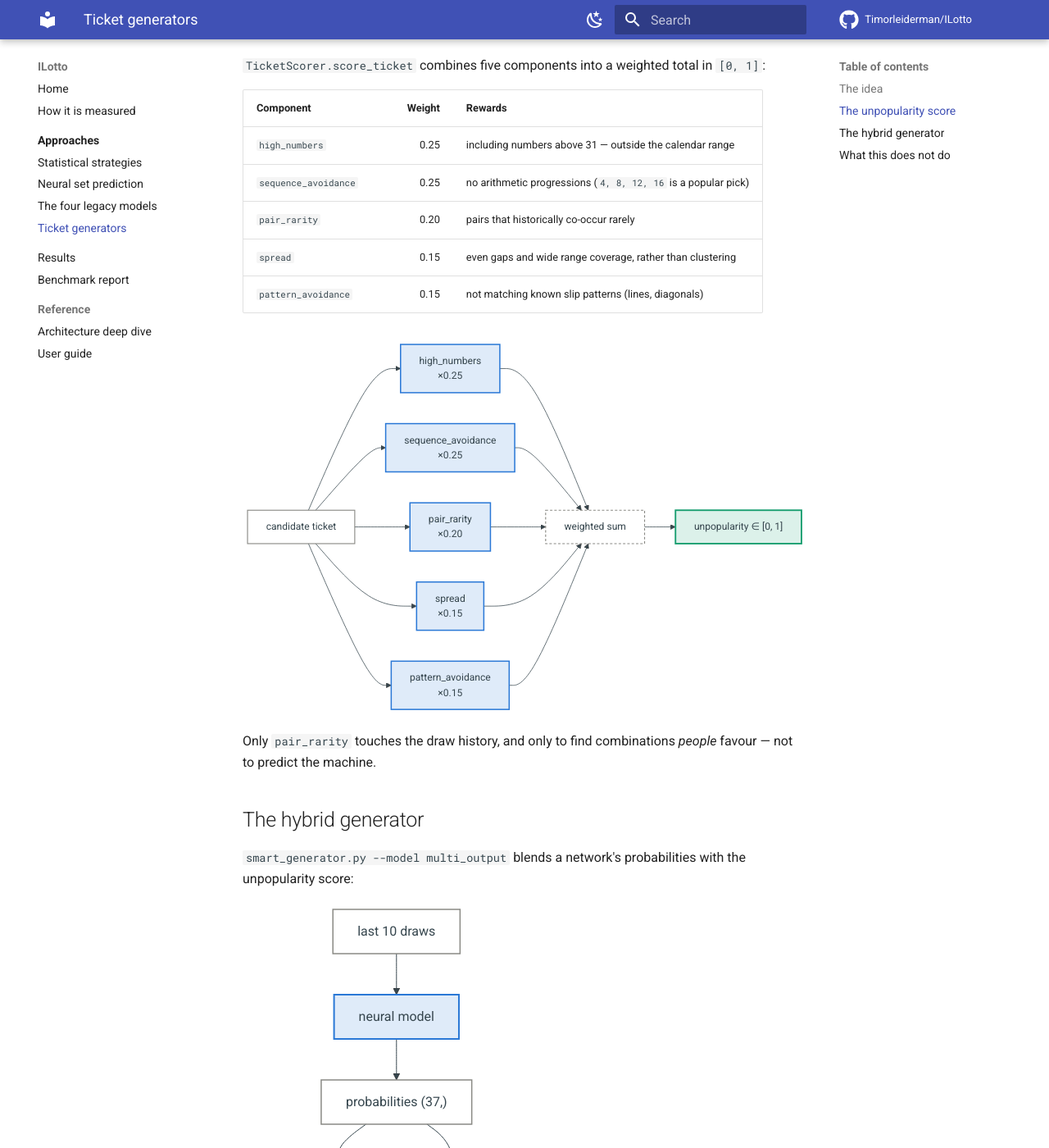
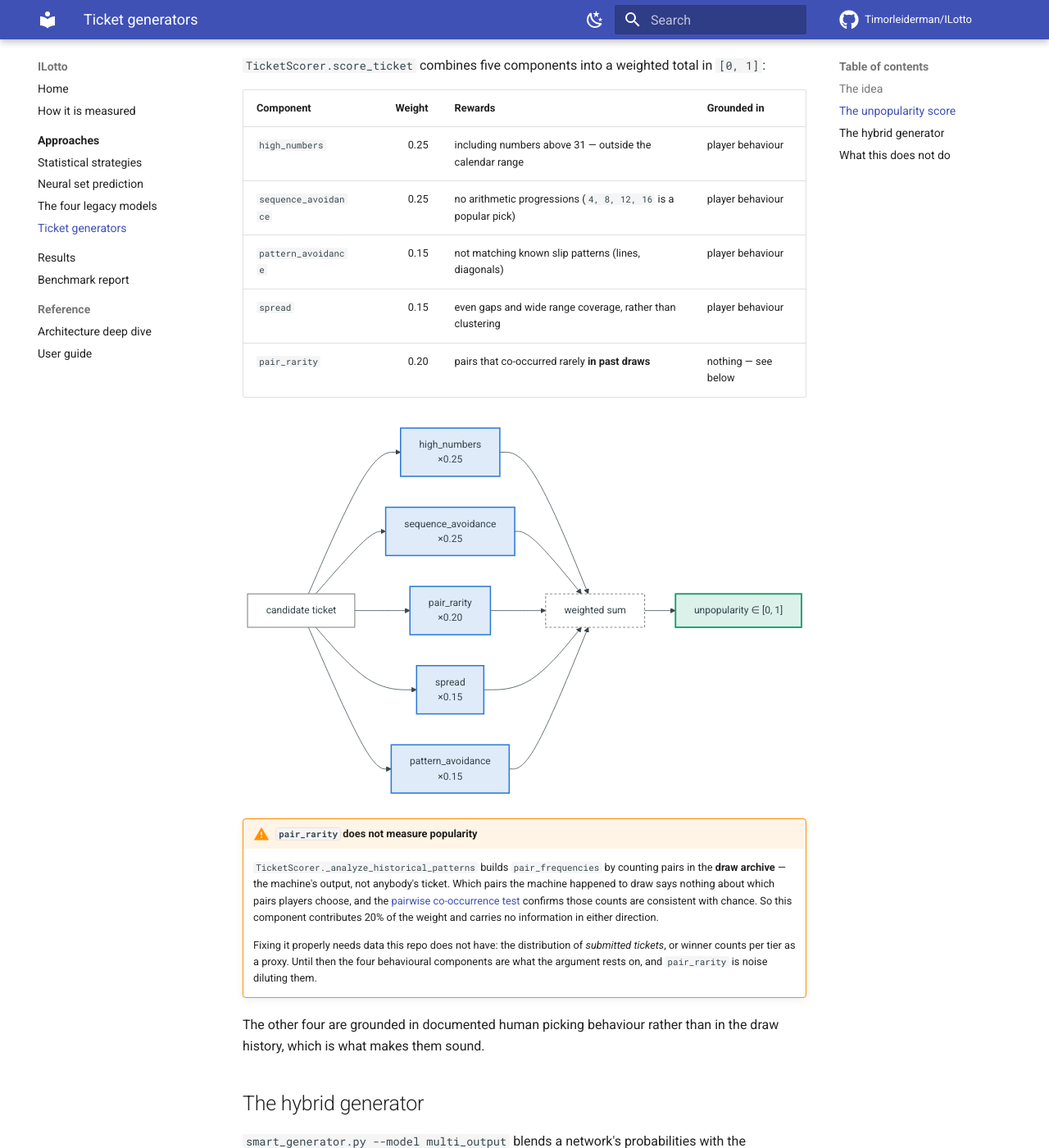
Before and after one commit to Timorleiderman/ILotto, an MkDocs documentation site: the page built from docs/approaches/ticket-generators.md, in a window 1280 px wide and 1400 px high, scrolled down 1407 px. Shown: the whole window at 82% size. Built offline with MkDocs 1.6.1 and Material for MkDocs 9.7.7, drawn with Linux system fonts in a browser that asks for light colours; comment, search, counter and statistics services are not loaded; some of the changed text lies outside the part shown.

Commit message:
docs: add CLAUDE.md and address review
CLAUDE.md covers the two things that are not discoverable from any single
file: the repo carries two parallel stacks that share only input/, and the
data invariants that make the benchmark valid are the fixes for specific
past bugs. It also records the ilotto.py shadowing hazard, the two CSV
writers with incompatible semantics, and the Mermaid constraints.

The documented commands use .venv/bin/python directly, because uv run and
uv sync both fail on macOS: pyproject pins tensorflow[and-cuda], which has
no macOS wheel, so anything that syncs first dies on nvidia-cublas-cu12.
CI equivalents are listed separately.

Review fixes:

- The Pages deploy was gated on push paths matching only bench/, scripts/
  and the workflow itself, so merging a docs change would not have
  republished the site until the next scheduled run. Added docs/,
  mkdocs.yml, and the two root files pulled in via snippets.

- README still said `open docs/index.html`, which this branch removes.

- The ticket-generators page claimed --model-weight 0 is a pure-smart
  strategy with the best expected value. It is not: the weight only drops
  model_score from the ranking, while every candidate is still sampled
  from the model's distribution. Corrected, and the genuine pure-smart
  invocation is named.

- The same page claimed pair_rarity finds combinations players favour. It
  counts pairs in the draw archive, which is the machine's output and says
  nothing about player choice — and the pairwise co-occurrence test shows
  those counts are consistent with chance. It is 20% of the weight and
  carries no information; the argument now rests on the four behavioural
  components, with the gap called out.

Co-Authored-By: Claude Opus 5 (1M context) <noreply@anthropic.com>
Claude-Session: https://claude.ai/code/session_013kbWC9uRRpwPUBhBYjfaNF

````diff
--- a/docs/approaches/ticket-generators.md
+++ b/docs/approaches/ticket-generators.md
@@ -54,13 +54,13 @@ flowchart TB
 
 `TicketScorer.score_ticket` combines five components into a weighted total in `[0, 1]`:
 
-| Component | Weight | Rewards |
-|---|---:|---|
-| `high_numbers` | 0.25 | including numbers above 31 — outside the calendar range |
-| `sequence_avoidance` | 0.25 | no arithmetic progressions (`4, 8, 12, 16` is a popular pick) |
-| `pair_rarity` | 0.20 | pairs that historically co-occur rarely |
-| `spread` | 0.15 | even gaps and wide range coverage, rather than clustering |
-| `pattern_avoidance` | 0.15 | not matching known slip patterns (lines, diagonals) |
+| Component | Weight | Rewards | Grounded in |
+|---|---:|---|---|
+| `high_numbers` | 0.25 | including numbers above 31 — outside the calendar range | player behaviour |
+| `sequence_avoidance` | 0.25 | no arithmetic progressions (`4, 8, 12, 16` is a popular pick) | player behaviour |
+| `pattern_avoidance` | 0.15 | not matching known slip patterns (lines, diagonals) | player behaviour |
+| `spread` | 0.15 | even gaps and wide range coverage, rather than clustering | player behaviour |
+| `pair_rarity` | 0.20 | pairs that co-occurred rarely **in past draws** | nothing — see below |
 
 ```mermaid
 flowchart LR
@@ -87,8 +87,21 @@ flowchart LR
   classDef flaw fill:#e3494826,stroke:#e34948,stroke-width:3px
 ```
 
-Only `pair_rarity` touches the draw history, and only to find combinations *people* favour —
-not to predict the machine.
+!!! warning "`pair_rarity` does not measure popularity"
+
+    `TicketScorer._analyze_historical_patterns` builds `pair_frequencies` by counting pairs in
+    the **draw archive** — the machine's output, not anybody's ticket. Which pairs the machine
+    happened to draw says nothing about which pairs players choose, and the
+    [pairwise co-occurrence test](../evaluation.md) confirms those counts are consistent with
+    chance. So this component contributes 20% of the weight and carries no information in
+    either direction.
+
+    Fixing it properly needs data this repo does not have: the distribution of *submitted
+    tickets*, or winner counts per tier as a proxy. Until then the four behavioural components
+    are what the argument rests on, and `pair_rarity` is noise diluting them.
+
+The other four are grounded in documented human picking behaviour rather than in the draw
+history, which is what makes them sound.
 
 ## The hybrid generator
 
@@ -117,14 +130,24 @@ flowchart TB
   classDef flaw fill:#e3494826,stroke:#e34948,stroke-width:3px
 ```
 
-Worth being straight about what each half contributes. The model half is measurably worthless
-— that is what [the benchmark](../results.md) shows. The smart half is sound. So
-`--model-weight 0` is the setting with the best expected value, and every step above zero
-trades payout for the appearance of sophistication.
+Worth being straight about what each half contributes. The model half is measurably worthless —
+that is what [the benchmark](../results.md) shows. The behavioural half is sound.
 
-Temperature sampling is doing real work though: it stops the generator returning the same
-six numbers every time, which matters because a deterministic generator that many people ran
-would itself become a crowded pick.
+!!! note "`--model-weight 0` is not a pure-smart mode"
+
+    The weight only drops `model_score` out of the final **ranking**. Every candidate ticket is
+    still *sampled* from the model's probability distribution — `generate_hybrid_tickets` calls
+    `get_model_probabilities` before the loop and draws all six balls from it regardless of the
+    weight. So the model still decides which tickets are ever considered.
+
+    In practice this costs little, because the model's distribution is almost uniform, so
+    sampling from it is close to sampling at random. But "weight 0 removes the model" is not
+    true of the current code. A genuine pure-smart path would sample candidates uniformly;
+    `smart_generator.py --count N` with no `--model` does exactly that.
+
+Temperature sampling is doing real work though: it stops the generator returning the same six
+numbers every time, which matters because a deterministic generator that many people ran would
+itself become a crowded pick.
 
 ## What this does not do
 
````
Also changed, not shown: CLAUDE.md (added, +157 -0 lines), README.md (+3 -2 lines), 1 other file.
